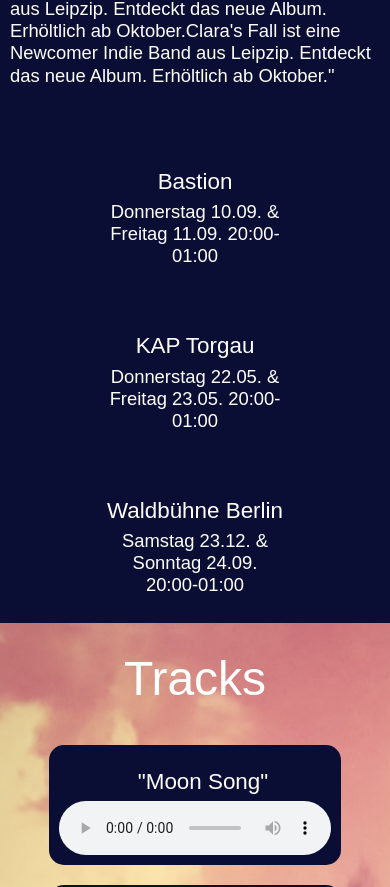
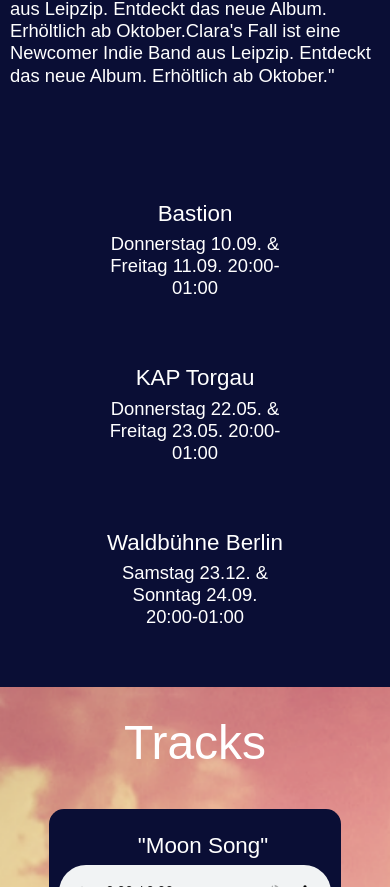
Before and after one commit to Carlinchen/ClarasFall, a plain HTML site: page index.html in a window 390 px wide. Shown: the part 693-1580 px from the top of the page. Drawn offline with Linux system fonts and the light colour scheme; a web font is replaced by a local one.

Commit message:
Add files via upload

```diff
--- a/resources/style.css
+++ b/resources/style.css
@@ -181,6 +181,7 @@ nav{
     width: 100%;
     height: auto;
     justify-content: center;
+    padding: 32px 24px;
   }
 }
 
```
